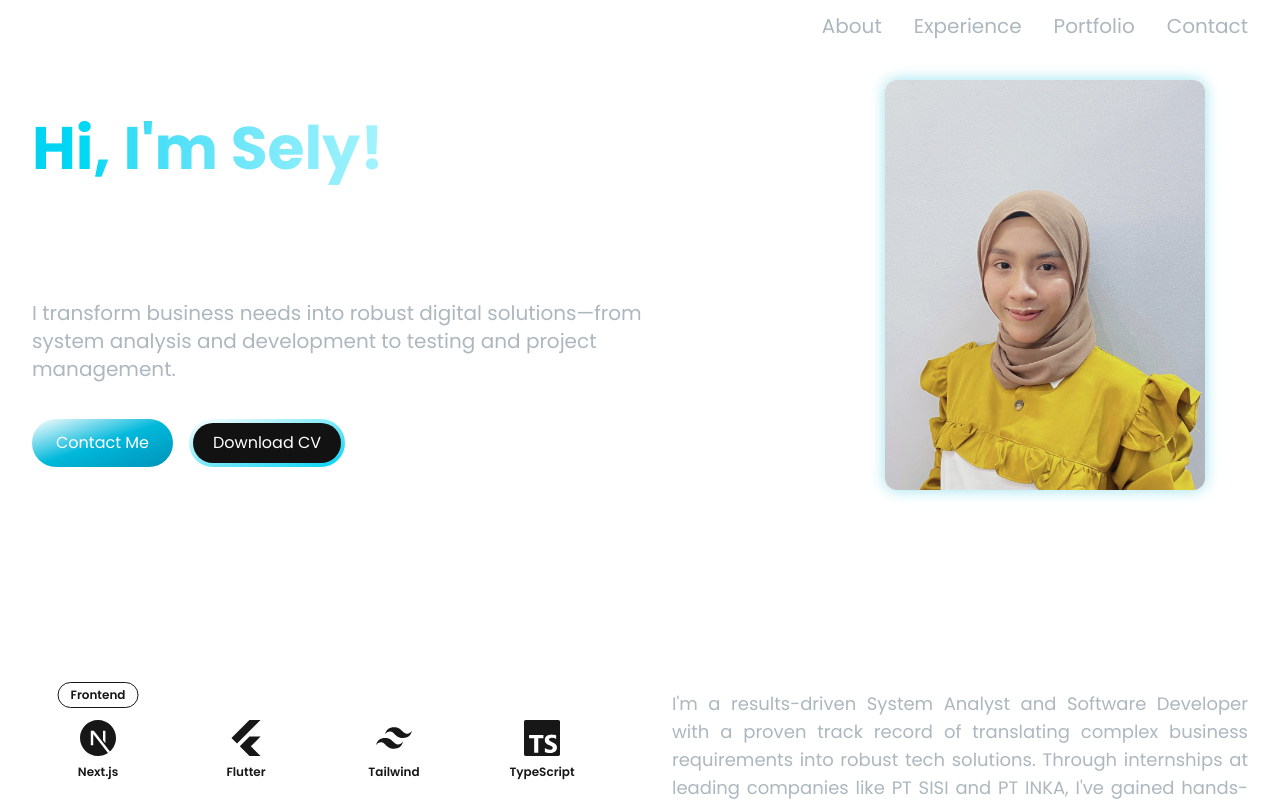
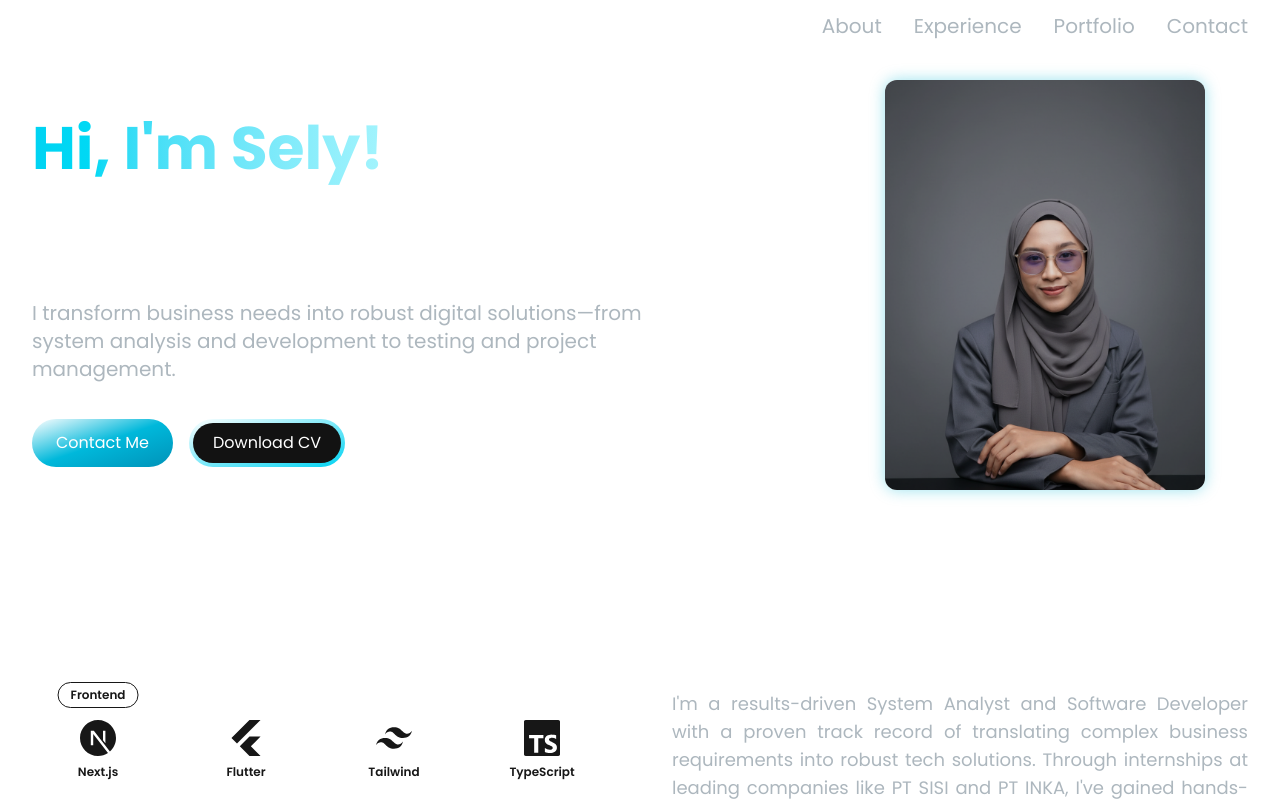
Before and after one commit to selyraa/portfolio-sely, a Next.js app: page / in a window 1280 px wide. Shown: the top 801 px of the page. Built offline with nearby package versions, Linux system fonts and the light colour scheme.

Commit message:
change profile photo

```diff
--- a/src/components/HeroSection.tsx
+++ b/src/components/HeroSection.tsx
@@ -60,7 +60,7 @@ const HeroSection = () => {
                    group-hover:shadow-[0_0_35px_rgba(6,182,212,0.7)]
                    transition-all duration-300">
               <Image
-                src="/images/profile.jpg" // Pastikan nama file foto benar
+                src="/images/profile-sely.png" // Pastikan nama file foto benar
                 alt="Sely Ruli Amanda"
                 layout="fill"
                 objectFit="cover"
```
Also changed, not shown: public/images/profile-sely.png (added).
